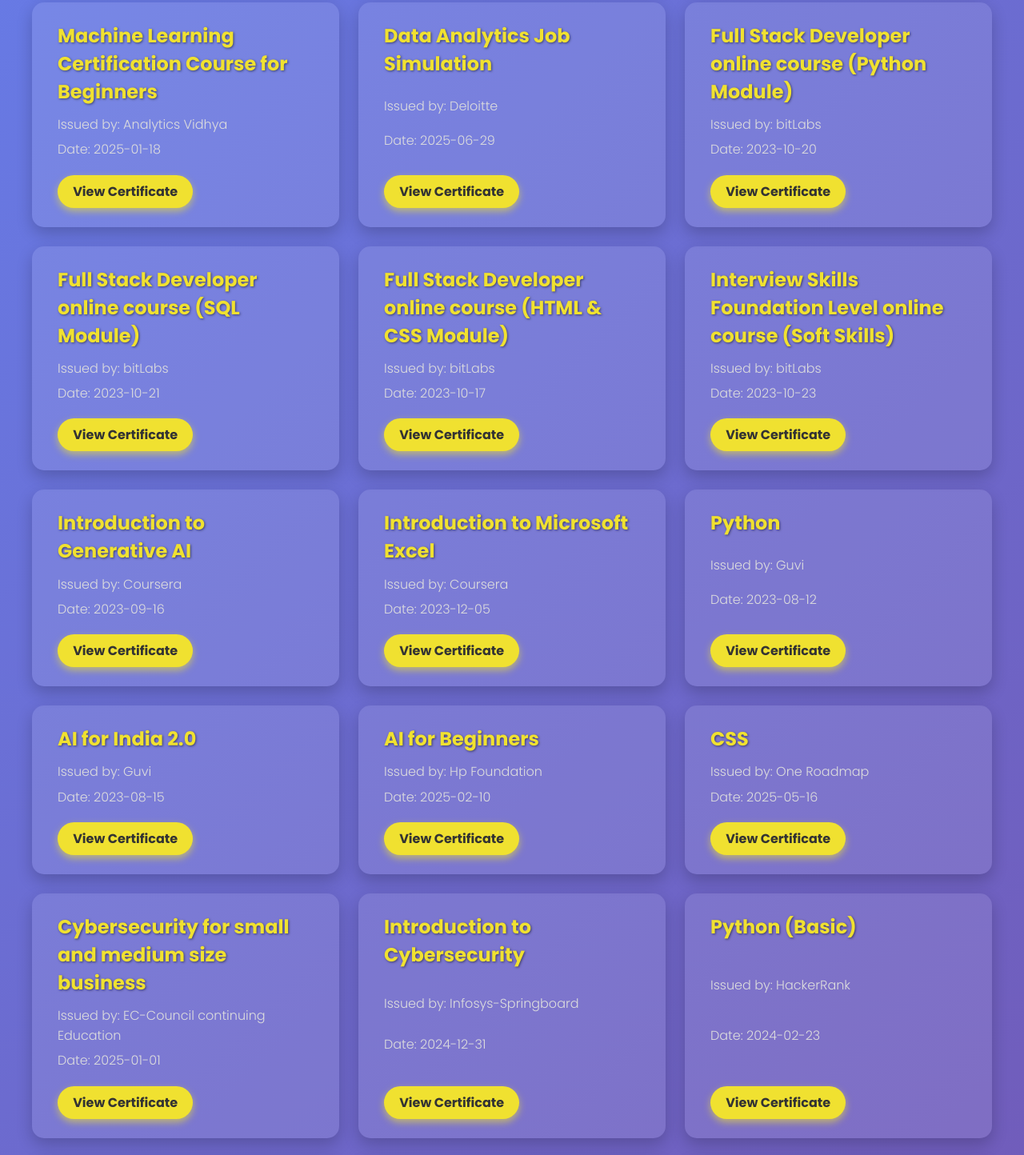
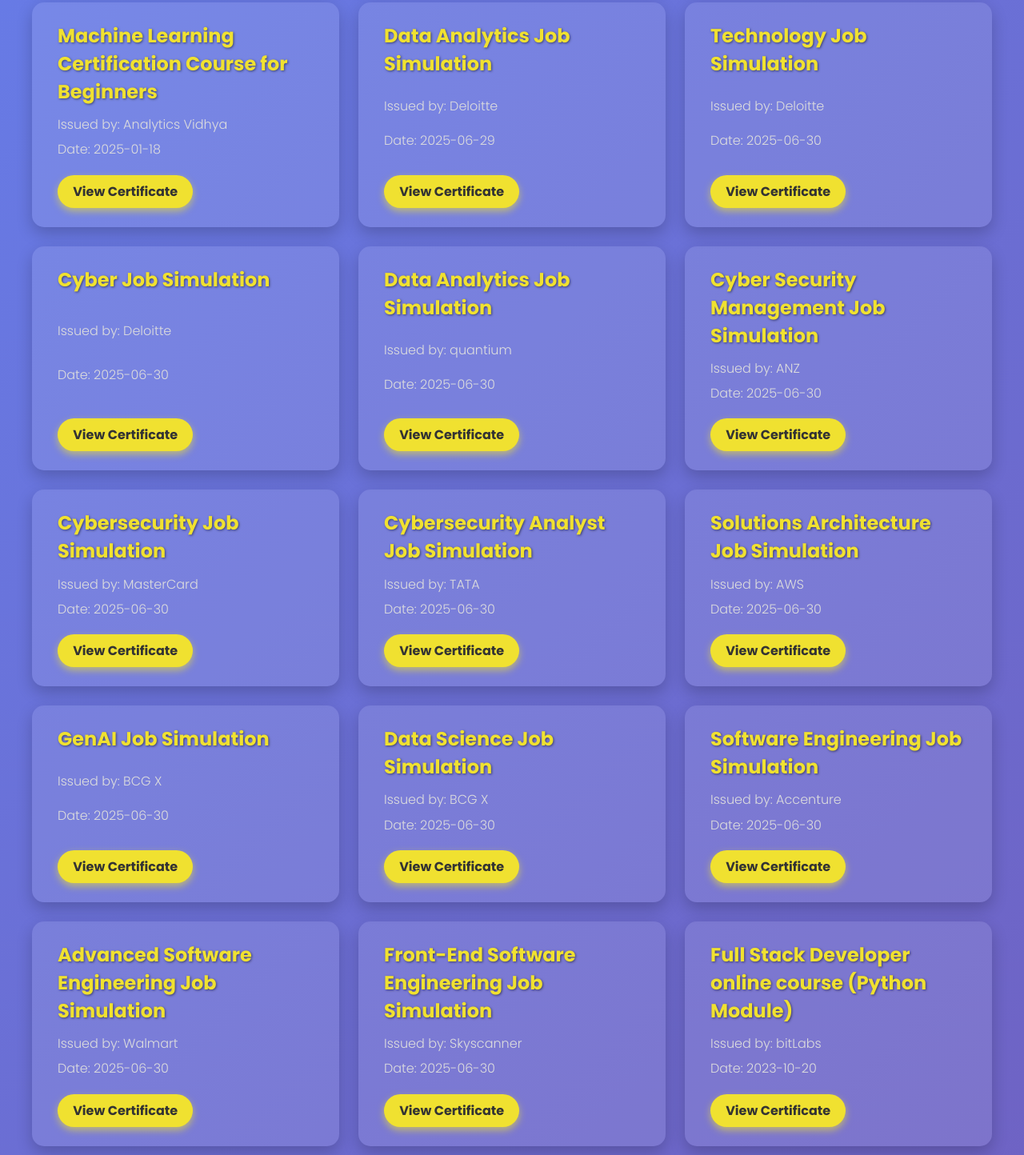
Before and after one commit to cskakashnutakki/Akash-Portfolio, a website: page Certificates/certificates.html in a window 1280 px wide. Shown: the part 400-1844 px from the top of the page at 80% size. Drawn offline with Linux system fonts and the light colour scheme.

Commit message:
Update certificates.html

```diff
--- a/Certificates/certificates.html
+++ b/Certificates/certificates.html
@@ -43,6 +43,90 @@
             <p>Issued by: Deloitte</p>
             <p>Date: 2025-06-29</p>
             <a href="https://drive.google.com/file/d/1pcQUIWL-LOJ4x7CxHtiSLpgO9lUCKsP7/view?usp=sharing" target="_blank">View Certificate</a>
+        </li>
+
+        <li>
+            <h2>Technology Job Simulation</h2>
+            <p>Issued by: Deloitte</p>
+            <p>Date: 2025-06-30</p>
+            <a href="https://drive.google.com/file/d/1rU-bnekDPL1DP1cO-OmMdx5vfme15xPU/view?usp=sharing" target="_blank">View Certificate</a>
+        </li>
+
+        <li>
+            <h2>Cyber Job Simulation</h2>
+            <p>Issued by: Deloitte</p>
+            <p>Date: 2025-06-30</p>
+            <a href="https://drive.google.com/file/d/1S3ncNOzWrdgqyRVeDicKOqVnTKNTqoUm/view?usp=sharing" target="_blank">View Certificate</a>
+        </li>
+
+        <li>
+            <h2>Data Analytics Job Simulation</h2>
+            <p>Issued by: quantium</p>
+            <p>Date: 2025-06-30</p>
+            <a href="https://drive.google.com/file/d/1uZwLpzLal-NgJEi8rgabIUiUuEkir83I/view?usp=sharing" target="_blank">View Certificate</a>
+        </li>
+
+        <li>
+            <h2>Cyber Security Management Job Simulation</h2>
+            <p>Issued by: ANZ</p>
+            <p>Date: 2025-06-30</p>
+            <a href="https://drive.google.com/file/d/1-F9L9qtcllfpduxI16lnwGzB8pLCtJac/view?usp=sharing" target="_blank">View Certificate</a>
+        </li>
+
+        <li>
+            <h2>Cybersecurity Job Simulation</h2>
+            <p>Issued by: MasterCard</p>
+            <p>Date: 2025-06-30</p>
+            <a href="https://drive.google.com/file/d/1nCOiYMNl3ZKj3-peFyYfRTKbKqtCVMiu/view?usp=sharing" target="_blank">View Certificate</a>
+        </li>
+
+        <li>
+            <h2>Cybersecurity Analyst Job Simulation</h2>
+            <p>Issued by: TATA</p>
+            <p>Date: 2025-06-30</p>
+            <a href="https://drive.google.com/file/d/1UD0jur1w_X9hr-0cylh62r8UwgXp5tHc/view?usp=sharing" target="_blank">View Certificate</a>
+        </li>
+
+        <li>
+            <h2>Solutions Architecture Job Simulation</h2>
+            <p>Issued by: AWS</p>
+            <p>Date: 2025-06-30</p>
+            <a href="https://drive.google.com/file/d/1qdEB2HB2jF9lOeM7FJ2vATwVgbuWlnBI/view?usp=sharing" target="_blank">View Certificate</a>
+        </li>
+
+        <li>
+            <h2>GenAI Job Simulation</h2>
+            <p>Issued by: BCG X</p>
+            <p>Date: 2025-06-30</p>
+            <a href="https://drive.google.com/file/d/1Cnz4IK7EdTjpQzxBCztCOvQTAjCn0YQ4/view?usp=sharing" target="_blank">View Certificate</a>
+        </li>
+
+        <li>
+            <h2>Data Science Job Simulation</h2>
+            <p>Issued by: BCG X</p>
+            <p>Date: 2025-06-30</p>
+            <a href="https://drive.google.com/file/d/1TPgLzu4y6u2fYkKGOvNBTzWo17thtlmy/view?usp=sharing" target="_blank">View Certificate</a>
+        </li>
+
+        <li>
+            <h2>Software Engineering Job Simulation</h2>
+            <p>Issued by: Accenture</p>
+            <p>Date: 2025-06-30</p>
+            <a href="https://drive.google.com/file/d/18UikWd4_o4Kj_fEDYnerBu7642t5CNeG/view?usp=sharing" target="_blank">View Certificate</a>
+        </li>
+
+        <li>
+            <h2>Advanced Software Engineering Job Simulation</h2>
+            <p>Issued by: Walmart</p>
+            <p>Date: 2025-06-30</p>
+            <a href="https://drive.google.com/file/d/1nkoAqaoTQIAs1mfy4tI8hjLSW7wVIxOj/view?usp=sharing" target="_blank">View Certificate</a>
+        </li>
+
+         <li>
+            <h2>Front-End Software Engineering Job Simulation</h2>
+            <p>Issued by: Skyscanner</p>
+            <p>Date: 2025-06-30</p>
+            <a href="https://drive.google.com/file/d/1ah5sTp2DeTc1c3YtM20F0EQ0Ydh0guaS/view?usp=sharing" target="_blank">View Certificate</a>
         </li>
 
         <li>
```
